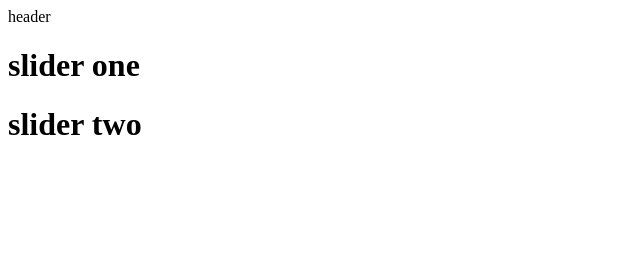
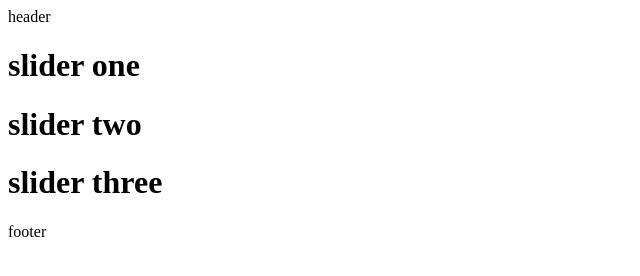
Before and after one commit to NarimanVN/git-project-one, a plain HTML site: page index.html in a window 1280 px wide. Shown: the whole page, without its empty margins (0-640 px from the left). Drawn offline with Linux system fonts and the light colour scheme.

Commit message:
slide three added to the slider

```diff
--- a/index.html
+++ b/index.html
@@ -13,8 +13,9 @@
     <div class="slider">
         <h1>slider one</h1>
         <h1>slider two</h1>
+        <h1>slider three</h1>
     </div>
     <footer>
-        <footer></footer>
+        footer
     </footer>
 </html>
```
